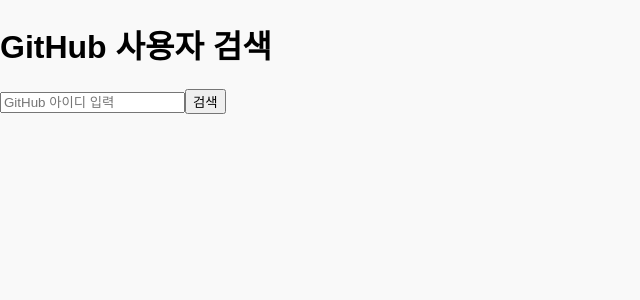
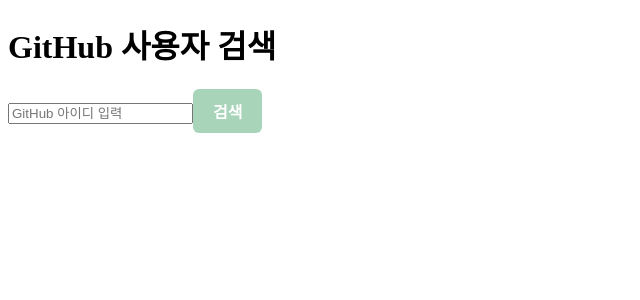
Before and after one commit to trueS2/PulseHub-Fe, a React (Create React App) app: page / in a window 1280 px wide. Shown: the top 300 px of the page, without its empty margins (0-640 px from the left). Built offline with nearby package versions, Linux system fonts and the light colour scheme; no server answers.

Commit message:
design: 검색 버튼

```diff
--- /dev/null
+++ b/src/app/styles/global.css
@@ -0,0 +1,16 @@
+/* src/styles/global.css */
+
+button {
+    background-color: #a8d5ba;
+    border: none;
+    padding: 10px 20px;
+    border-radius: 6px;
+    color: white;
+    font-weight: 600;
+    font-size: 16px;
+    cursor: pointer;
+}
+
+button:hover {
+    background-color: #8cc69f;
+}
--- a/src/index.js
+++ b/src/index.js
@@ -1,8 +1,9 @@
 // src/index.js
-import './index.css';
+//import './index.css';
 import React from 'react';
 import ReactDOM from 'react-dom/client';
 import App from './App';
+import './app/styles/global.css';
 
 const root = ReactDOM.createRoot(document.getElementById('root'));
 root.render(<App />);
```
